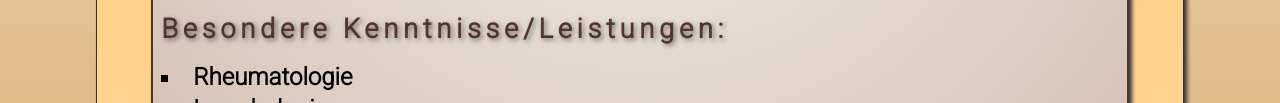
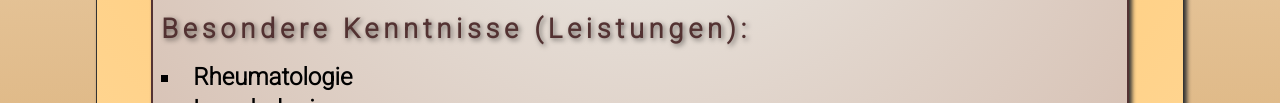
Before and after one commit to RadasinR/hausarztPraxisStanojevic, a plain HTML site: page praxis.html in a window 1280 px wide. Shown: the part 613-716 px from the top of the page. Drawn offline with Linux system fonts and the light colour scheme.

Commit message:
Add files via upload

```diff
--- a/praxis.html
+++ b/praxis.html
@@ -37,7 +37,7 @@
             </article>
 
             <article>
-                <h2 class="highlight">Besondere Kenntnisse/Leistungen:</h2>
+                <h2 class="highlight">Besondere Kenntnisse (Leistungen):</h2>
                     <ul class="listStyle">
                         <li>Rheumatologie</li>
                         <li>Lymphologie</li>
```
